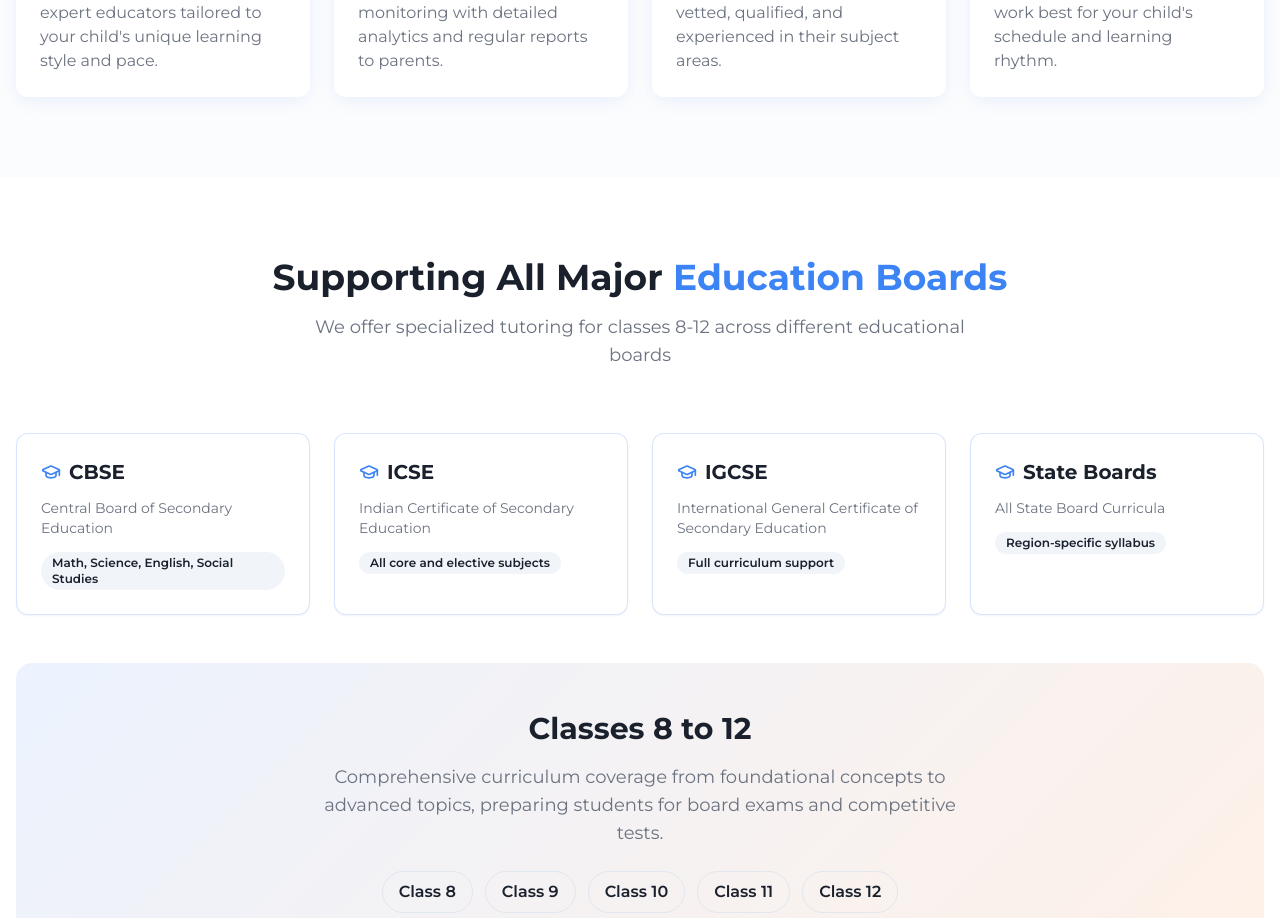
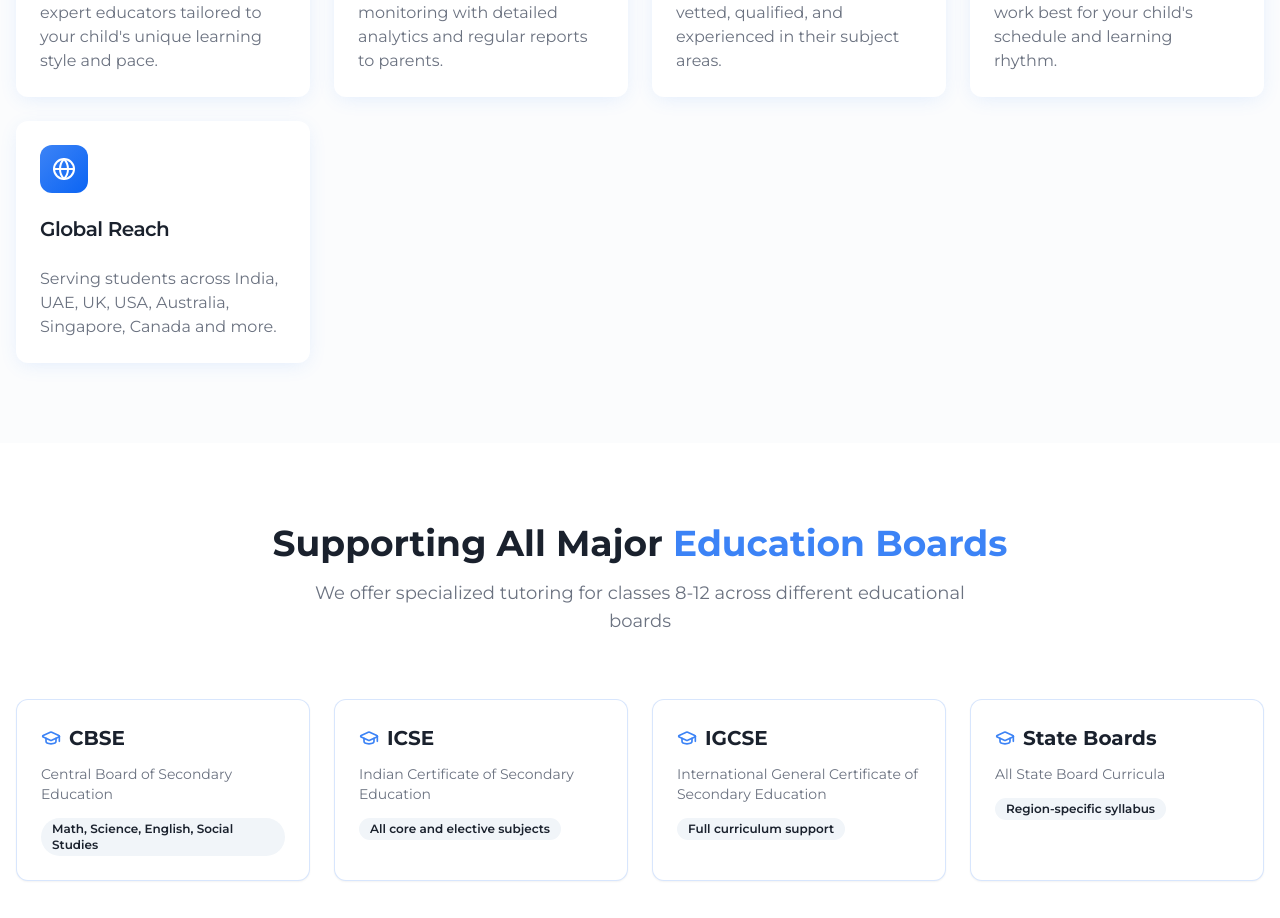
Before and after one commit to rprohitpapnai/topperwise-learn-connect, a React (Vite) app: page / in a window 1280 px wide. Shown: the part 1246-2164 px from the top of the page. Built offline with nearby package versions, Linux system fonts and the light colour scheme; the HTML template or start-up script is replaced by a standard one.

Commit message:
Preceding changes

```diff
--- a/src/components/Features.tsx
+++ b/src/components/Features.tsx
@@ -21,6 +21,11 @@ const features = [
     icon: Clock,
     title: "Flexible Scheduling",
     description: "Choose class timings that work best for your child's schedule and learning rhythm.",
+  },
+  {
+    icon: Globe,
+    title: "Global Reach",
+    description: "Serving students across India, UAE, UK, USA, Australia, Singapore, Canada and more.",
   },
 ];
 
```
